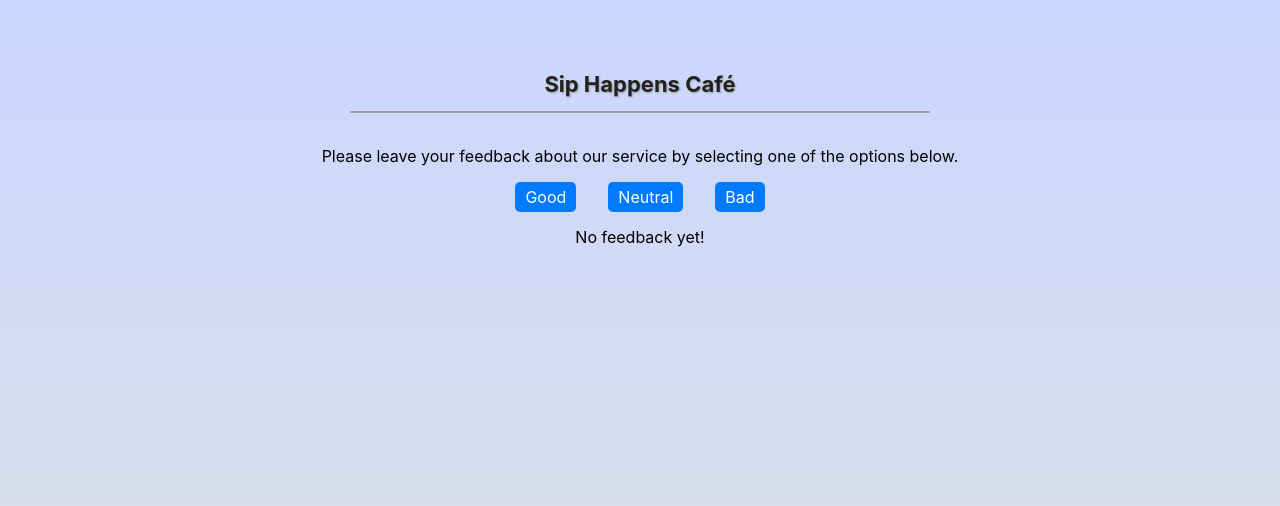
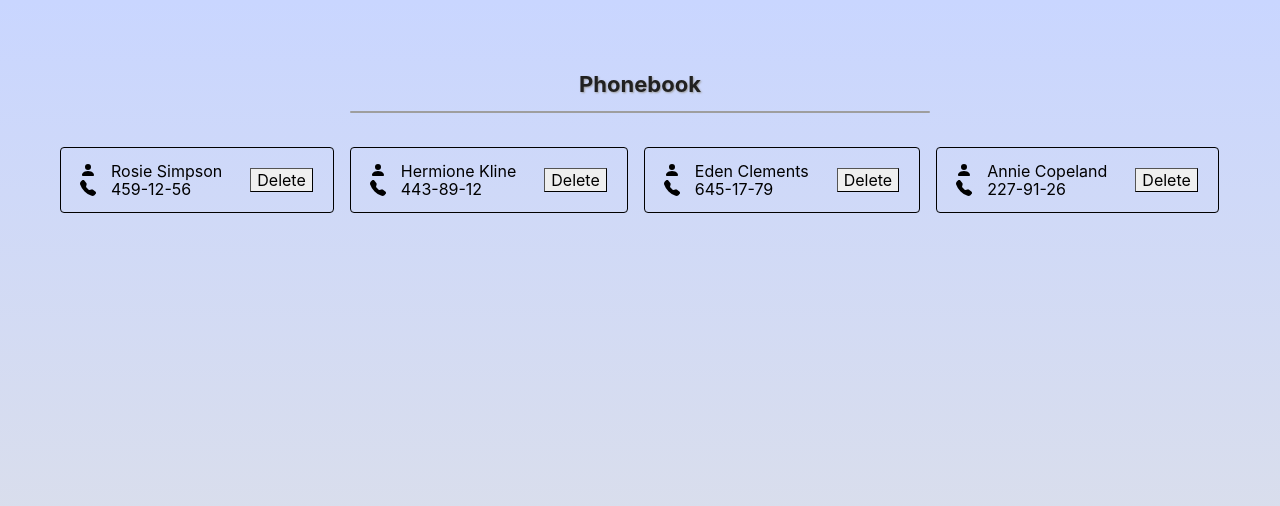
Before and after one commit to Yuriy-Nabasov/goit-react-hw-03, a React (Vite) app: page / in a window 1280 px wide. Shown: the top 506 px of the page. Built offline with nearby package versions, Linux system fonts and the light colour scheme.

Commit message:
step-one-done

```diff
--- a/package.json
+++ b/package.json
@@ -12,10 +12,12 @@
   "dependencies": {
     "@vercel/analytics": "^1.5.0",
     "clsx": "^2.1.1",
+    "formik": "^2.4.6",
     "modern-normalize": "^3.0.1",
     "react": "^19.0.0",
     "react-dom": "^19.0.0",
-    "react-icons": "^5.5.0"
+    "react-icons": "^5.5.0",
+    "yup": "^1.6.1"
   },
   "devDependencies": {
     "@eslint/js": "^9.19.0",
--- a/src/components/App/App.jsx
+++ b/src/components/App/App.jsx
@@ -1,49 +1,65 @@
-import { useState, useEffect } from "react";
+import { useState } from "react";
 import Section from "../Section/Section";
 import Container from "../Container/Container";
+import Heading from "../Heading/Heading";
+import ContactForm from "../ContactForm/ContactForm";
+import SearchBox from "../SearchBox/SearchBox";
+import ContactList from "../ContactList/ContactList";
+import initialContacts from "../contactData.json";
 
 import { Analytics } from "@vercel/analytics/react";
 
-import Description from "../Description/Description";
-import Options from "../Options/Options";
-import Notification from "../Notification/Notification";
-import Feedback from "../Feedback/Feedback";
+// import Description from "../Description/Description";
+// import Options from "../Options/Options";
+// import Notification from "../Notification/Notification";
+// import Feedback from "../Feedback/Feedback";
 import "./App.css";
 
 function App() {
-  const [data, setData] = useState(() => {
-    const savedData = localStorage.getItem("feedbackData");
-    return savedData ? JSON.parse(savedData) : { good: 0, neutral: 0, bad: 0 };
-  });
+  const [contacts, setContacts] = useState(initialContacts);
 
-  const totalFeedback = data.good + data.neutral + data.bad;
-
-  const updateFeedback = (key) => {
-    setData((prevData) => {
-      if (key === "reset") {
-        return { good: 0, neutral: 0, bad: 0 };
-      }
-      return {
-        ...prevData,
-        [key]: prevData[key] + 1,
-      };
+  const deleteContact = (contactId) => {
+    setContacts((prevContacts) => {
+      return prevContacts.filter((contact) => contact.id !== contactId);
     });
   };
+  // const [data, setData] = useState(() => {
+  //   const savedData = localStorage.getItem("feedbackData");
+  //   return savedData ? JSON.parse(savedData) : { good: 0, neutral: 0, bad: 0 };
+  // });
 
-  useEffect(() => {
-    localStorage.setItem("feedbackData", JSON.stringify(data));
-  }, [data]);
+  // const totalFeedback = data.good + data.neutral + data.bad;
+
+  // const updateFeedback = (key) => {
+  //   setData((prevData) => {
+  //     if (key === "reset") {
+  //       return { good: 0, neutral: 0, bad: 0 };
+  //     }
+  //     return {
+  //       ...prevData,
+  //       [key]: prevData[key] + 1,
+  //     };
+  //   });
+  // };
+
+  // useEffect(() => {
+  //   localStorage.setItem("feedbackData", JSON.stringify(data));
+  // }, [data]);
 
   return (
     <Section>
       <Container>
-        <Description />
+        <Heading title="Phonebook" bottom tag={`h1`} />
+        <ContactForm />
+        <SearchBox />
+        <ContactList contact={contacts} onDelete={deleteContact} />
+        {/* <Description />
         <Options update={updateFeedback} totalFeedback={totalFeedback} />
         {totalFeedback === 0 ? (
           <Notification />
         ) : (
           <Feedback data={data} totalFeedback={totalFeedback} />
-        )}
+        )} */}
         <Analytics />
       </Container>
     </Section>
--- /dev/null
+++ b/src/components/Contact/Contact.jsx
@@ -0,0 +1,20 @@
+import { BsFillPersonFill, BsFillTelephoneFill } from "react-icons/bs";
+import css from "./Contact.module.css";
+
+export default function Contact({ data: { id, name, number }, onDelete }) {
+  return (
+    <div className={css.container}>
+      <div>
+        <div className={css.wrapper}>
+          <BsFillPersonFill />
+          <p className={css.text}>{name}</p>
+        </div>
+        <div className={css.wrapper}>
+          <BsFillTelephoneFill />
+          <p className={css.text}>{number}</p>
+        </div>
+      </div>
+      <button onClick={() => onDelete(id)}>Delete</button>
+    </div>
+  );
+}
--- /dev/null
+++ b/src/components/Contact/Contact.module.css
@@ -0,0 +1,19 @@
+.container {
+  border: 1px solid black;
+  border-radius: 4px;
+  padding: 4px;
+  display: flex;
+  align-items: center;
+  justify-content: space-between;
+  gap: 12px;
+}
+
+.text {
+  padding-left: 15px;
+  margin: 0;
+}
+
+.wrapper {
+  display: flex;
+  padding-left: 15px;
+}
--- /dev/null
+++ b/src/components/ContactForm/ContactForm.jsx
@@ -0,0 +1,3 @@
+export default function ContactForm() {
+  return console.log("ContactForm");
+}
--- /dev/null
+++ b/src/components/ContactList/ContactList.jsx
@@ -0,0 +1,14 @@
+import Contact from "../Contact/Contact";
+import css from "./ContactList.module.css";
+
+export default function ContactList({ contact, onDelete }) {
+  return (
+    <ul className={css.list}>
+      {contact.map((contact) => (
+        <li className={css.item} key={contact.id}>
+          <Contact data={contact} onDelete={onDelete} />
+        </li>
+      ))}
+    </ul>
+  );
+}
--- /dev/null
+++ b/src/components/ContactList/ContactList.module.css
@@ -0,0 +1,13 @@
+.list {
+  margin: 0;
+  padding: 0;
+  display: flex;
+  /* flex-direction: column; */
+  align-items: center;
+  gap: 16px;
+}
+
+.item {
+  max-width: 600px;
+  list-style: none;
+}
--- /dev/null
+++ b/src/components/SearchBox/SearchBox.jsx
@@ -0,0 +1,3 @@
+export default function SearchBox() {
+  return console.log("SearchBox");
+}
--- /dev/null
+++ b/src/components/contactData.json
@@ -0,0 +1,6 @@
+[
+  { "id": "id-1", "name": "Rosie Simpson", "number": "459-12-56" },
+  { "id": "id-2", "name": "Hermione Kline", "number": "443-89-12" },
+  { "id": "id-3", "name": "Eden Clements", "number": "645-17-79" },
+  { "id": "id-4", "name": "Annie Copeland", "number": "227-91-26" }
+]
```
Also changed, not shown: src/components/ContactForm/ContactForm.module.css (added), src/components/SearchBox/SearchBox.module.css (added), 1 other file (tests, documents, lock files or other folders).
